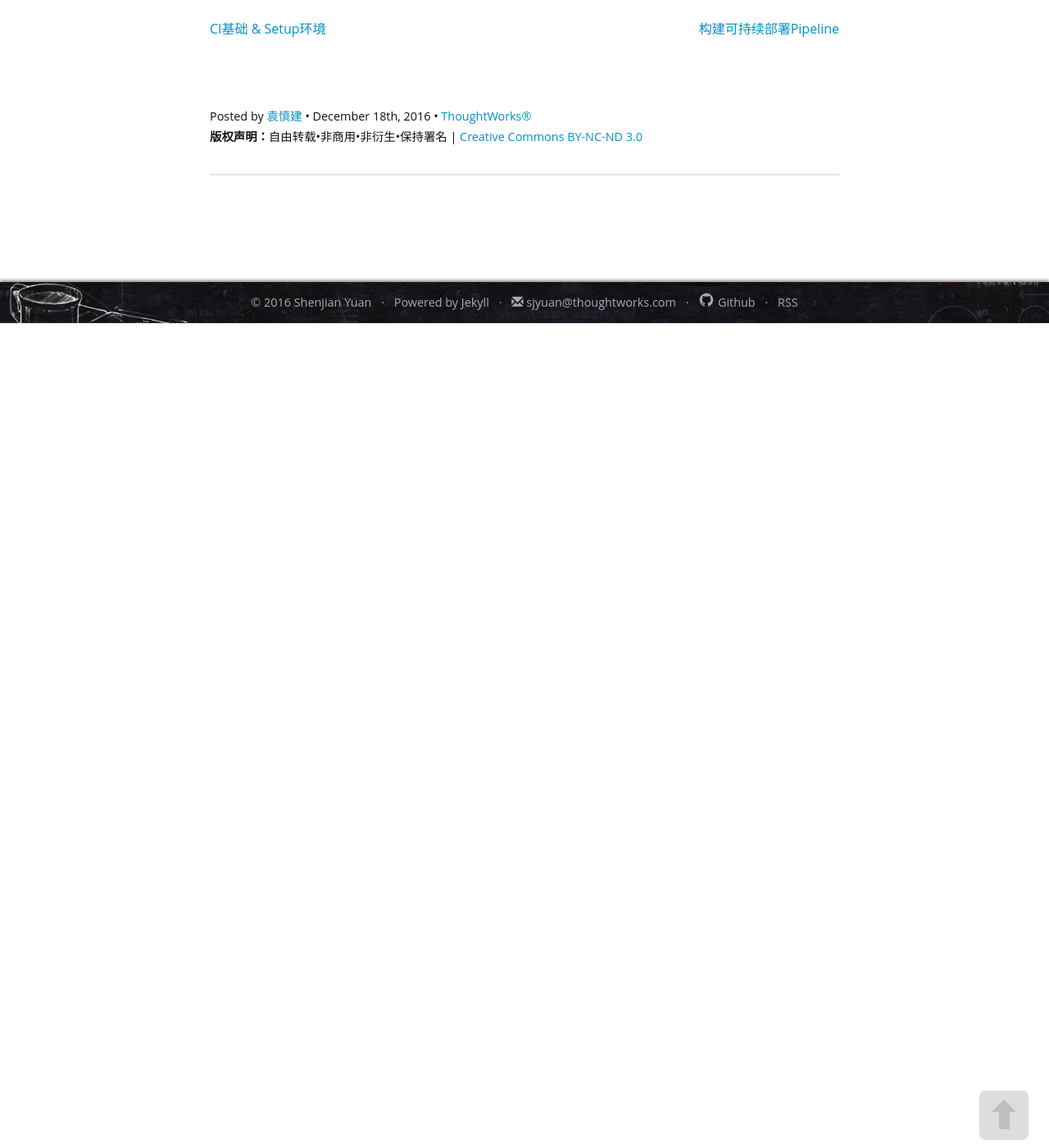
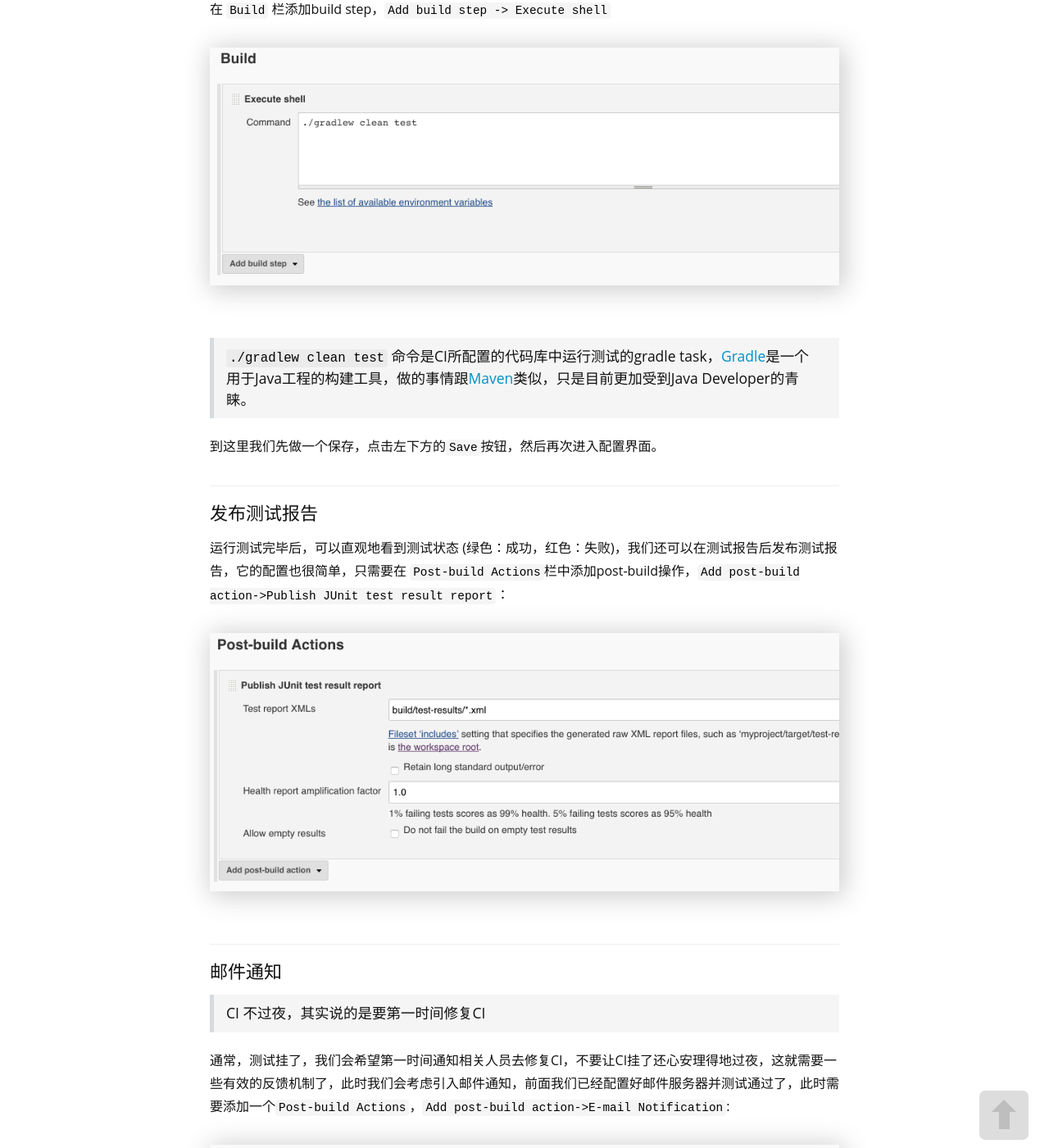
Before and after one commit to lemon123456/sjyuan-cc.github.io, a Jekyll site: the page built from pages/dojo/ci-setup-step-by-step.md, in a window 1280 px wide and 1400 px high, scrolled down 9313 px. Shown: the whole window at 82% size. Built offline with Jekyll 4.4.1, drawn with Linux system fonts in a browser that asks for light colours; nearby versions of some CDN libraries; comment, search, counter and statistics services are not loaded; a style sheet for code colours, icons or effects is not loaded; some of the changed text lies outside the part shown.

Commit message:
finished second blog of ci dojo

```diff
--- a/pages/dojo/ci-setup-step-by-step.md
+++ b/pages/dojo/ci-setup-step-by-step.md
@@ -186,7 +185,32 @@ Jenkins提供了用户权限控制，这其实是一个基础的配置。通常J
 ---
 
 ### 运行测试
-待续
+在 `Build` 栏添加build step，`Add build step -> Execute shell`
+
+![]({{ '/assets/img/dojo/ci/build-step-run-test.png' }})
+
+> `./gradlew clean test` 命令是CI所配置的代码库中运行测试的gradle task，[Gradle](https://gradle.org/)是一个用于Java工程的构建工具，做的事情跟[Maven](https://maven.apache.org/)类似，只是目前更加受到Java Developer的青睐。
+
+到这里我们先做一个保存，点击左下方的`Save`按钮，然后再次进入配置界面。
+
+---
+
+### 发布测试报告
+运行测试完毕后，可以直观地看到测试状态 (绿色：成功，红色：失败)，我们还可以在测试报告后发布测试报告，它的配置也很简单，只需要在 `Post-build Actions`栏中添加post-build操作，`Add post-build action->Publish JUnit test result report`：
+
+![]({{ '/assets/img/dojo/ci/publish-test-report.png' }})
+
+---
+
+### 邮件通知
+>CI 不过夜，其实说的是要第一时间修复CI
+
+通常，测试挂了，我们会希望第一时间通知相关人员去修复CI，不要让CI挂了还心安理得地过夜，这就需要一些有效的反馈机制了，此时我们会考虑引入邮件通知，前面我们已经配置好邮件服务器并测试通过了，此时需要添加一个`Post-build Actions`，`Add post-build action->E-mail Notification`:
+
+![]({{ '/assets/img/dojo/ci/post-action-email-notification.png' }})
+
+
+到此，一个可以报告测试状态的CI Build搭建起来，过程并不复杂，我们已经能够直观的看到CI的效果了。下一节课我们来讨论构建构建可持续部署Pipeline的策略并加以实践。
 
 
 
```
Also changed, not shown: other parts of pages/dojo/ci-setup-step-by-step.md (+0 -1 lines), assets/img/dojo/ci/build-step-run-test.png (added), assets/img/dojo/ci/post-action-email-notification.png (added), assets/img/dojo/ci/publish-test-report.png (added).
